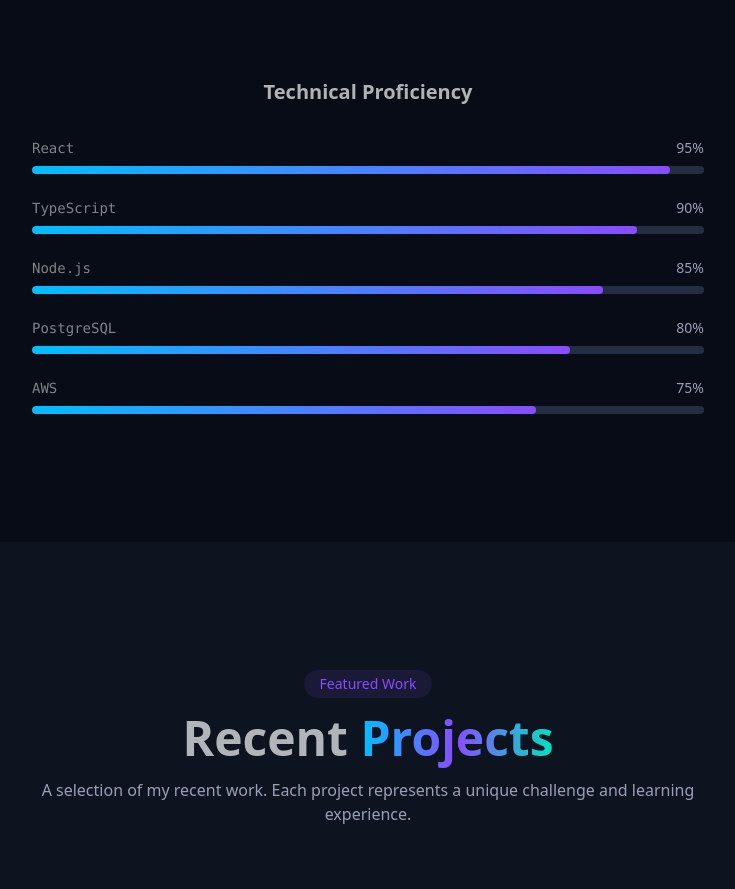
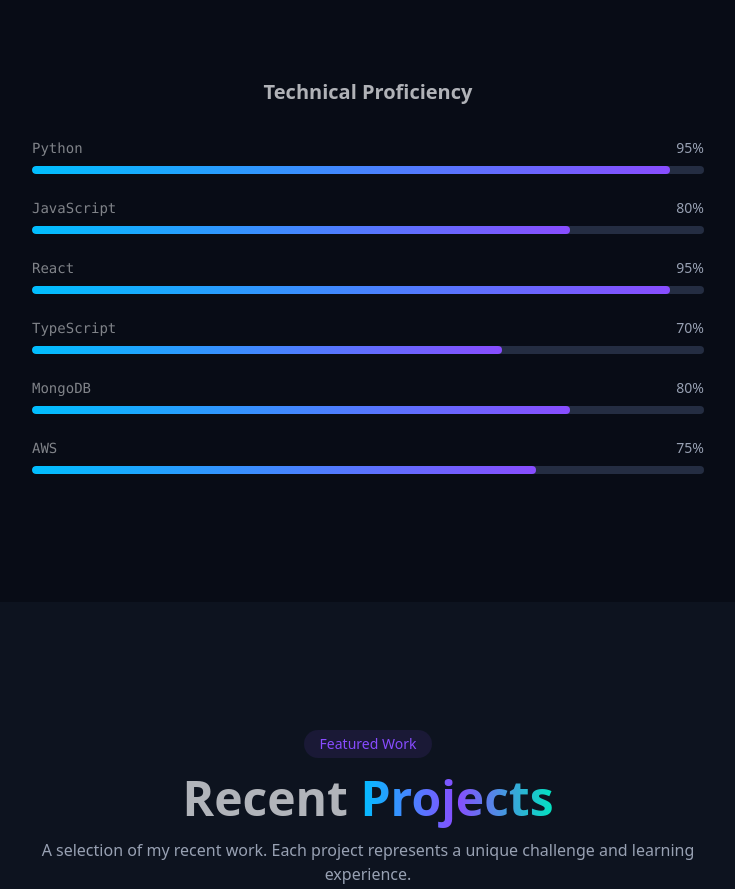
Before and after one commit to pamod-madubashana/pamod-madubashana.github.io, a React (Vite) app: page / in a window 1280 px wide. Shown: the part 1340-2229 px from the top of the page, without its empty margins (272-1007 px from the left). Built offline with nearby package versions, Linux system fonts and the light colour scheme; no server answers; grey boxes are pictures that could not be loaded.

Commit message:
feat(about): update tech stack skills and proficiency levels
- Add Python skill with 95% proficiency
- Add JavaScript skill with 80% proficiency
- Decrease TypeScript skill level from 90% to 70%
- Replace Node.js with MongoDB skill at 80% proficiency
- Remove PostgreSQL from tech stack skills

```diff
--- a/src/components/sections/AboutSection.tsx
+++ b/src/components/sections/AboutSection.tsx
@@ -29,10 +29,11 @@ const skills = [
 ];
 
 const techStack = [
+  { name: "Python", level: 95 },
+  { name: "JavaScript", level: 80 },
   { name: "React", level: 95 },
-  { name: "TypeScript", level: 90 },
-  { name: "Node.js", level: 85 },
-  { name: "PostgreSQL", level: 80 },
+  { name: "TypeScript", level: 70 },
+  { name: "MongoDB", level: 80 },
   { name: "AWS", level: 75 },
 ];
 
```
